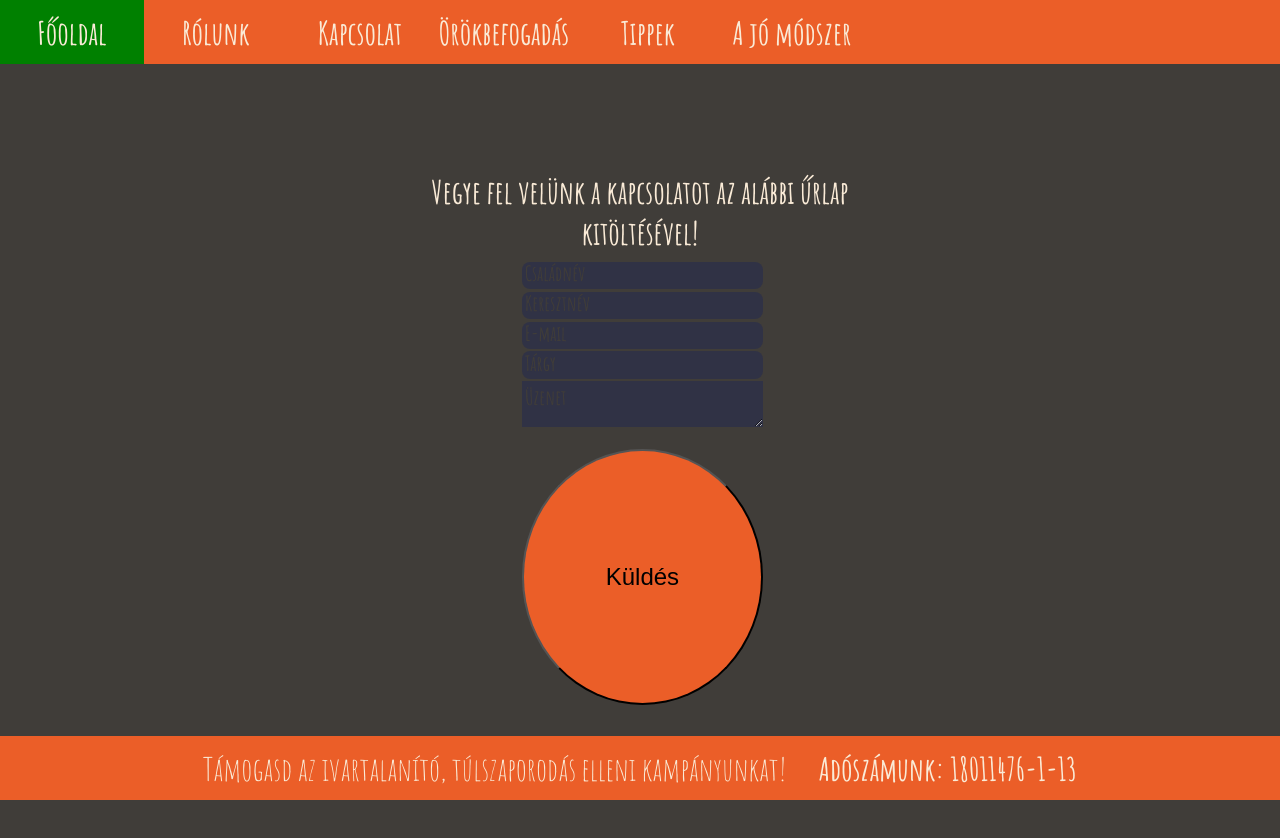
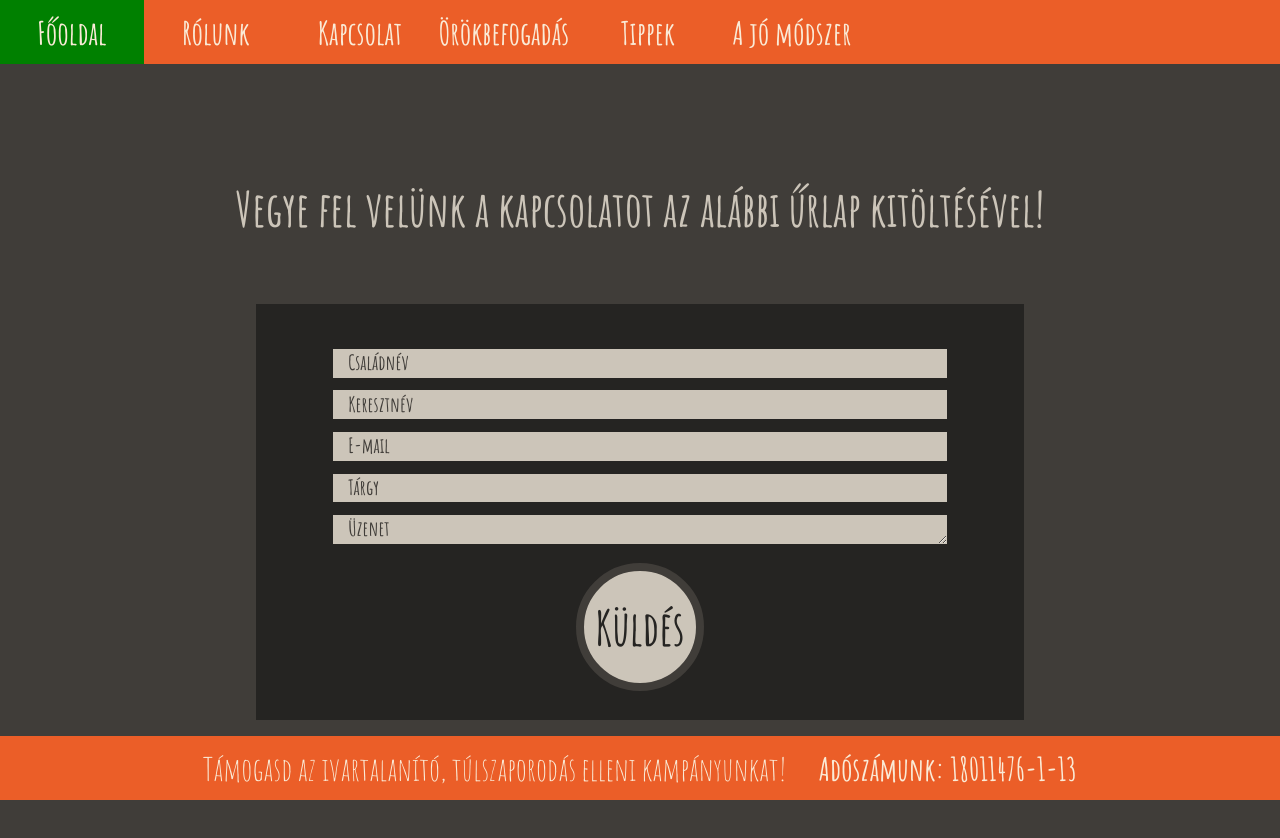
Before and after one commit to martonszak/react-for-a-cause, a Next.js app in the folder re-cat/: page /contact in a window 1280 px wide. Shown: the top 838 px of the page. Built offline with nearby package versions, Linux system fonts and the light colour scheme.

Commit message:
Style: Desktop CSS 95%

```diff
--- a/re-cat/pages/_app.js
+++ b/re-cat/pages/_app.js
@@ -4,6 +4,7 @@ import "../styles/transition.css";
 import Transition from "./Transition";
 import "../styles/mobile.css";
 import "../styles/tablet.css";
+import "../styles/desktop.css"
 
 
 function MyApp({ Component, pageProps }) {
--- a/re-cat/pages/badReasons.js
+++ b/re-cat/pages/badReasons.js
@@ -115,9 +115,7 @@ const content = [
   </div>,
   <div className="bad-reasons-list-item">
     <div className="bad-reasons-header">
-      Olyan macskát akarok, amelyik pont úgy néz ki, mint a Cirmikém, avagy
-      szeretném tudni milyen utód születik, ha a fél-sziámimat a szomszéd
-      fél-perzsájával pároztatom
+      Olyan macskát akarok, amelyik pont úgy néz ki, mint a Cirmikém
     </div>
     <div className="bad-reasons-text">
       Az esély arra, hogy akár megközelítőleg is Cirmikére hasonlító utód
--- a/re-cat/pages/goodmethod.js
+++ b/re-cat/pages/goodmethod.js
@@ -22,7 +22,7 @@ export default function GoodMethod() {
         idegen macskákat.
         <a className="pdfclass" href="http://macskakert.hu/feral.pdf">
           {" "}
-          A füzet pdf formátumban, egy alábbi képre kattintva érhető el.
+          A füzet pdf formátumban a képre kattintva érhető el.
         </a>{" "}
         Papír alapú formában elfogyott, nem megrendelhető. A kiadvány végén
         található Felmérés a programról csak mintaként szolgál, nem beküldhető.
--- a/re-cat/pages/imagegallery.js
+++ b/re-cat/pages/imagegallery.js
@@ -20,9 +20,9 @@ const images = [
 
 export default function Gallery() {
   return (
-    <div style={{position: "relative"}}>
+    <div style={{ position: "relative" }}>
       <ImageGallery
-      Layout= {"fill"}
+        Layout={"fill"}
         infinite
         autoPlay={true}
         showFullscreenButton={false}
--- a/re-cat/styles/desktop.css
+++ b/re-cat/styles/desktop.css
@@ -2,6 +2,8 @@
 @import url("https://fonts.googleapis.com/css2?family=Amatic+SC:wght@400;700&display=swap");
 
 @import url("https://fonts.googleapis.com/css2?family=Playfair+Display&display=swap");
+
+@import url("https://fonts.googleapis.com/css2?family=Rubik:wght@300&display=swap");
 
 /* font-family: 'Amatic SC', cursive; */
 /* font-family: 'Playfair Display', serif; */
@@ -11,23 +13,294 @@
 orange: #EB5E28
 red: crimson;
 dark grey: #252422
-medium grey: #CCC5B9
-light grey: #403D39
-almost white: #CCC5B9
+medium grey: #403D39
+light grey: #CCC5B9
+almost white: #FFFCF2
 
 */
 
-/* Pictures gallery (landingpage) */
-/*
+/* HOME PAGE */
+@media screen and (min-width: 1024px) {
+  /* IMAGE GALLERY ON HOME PAGE */
 
+  .navbar-container {
+    height: 4rem;
+  }
 
-.image-gallery-content,
-.image-gallery-slide,
-.image-gallery-image {
-  height: 95vh !important;
-  padding-top: 2.6vh;
+  .image-gallery-slides {
+    height: calc(100vh - 8rem);
+  }
 
-  width: 100vw !important;
-  max-height: none !important;
-  object-fit: cover !important;
-} */
+  .image-gallery-slide {
+    height: 100%;
+    width: 100%;
+  }
+
+  .image-gallery-image {
+    object-fit: cover !important;
+  }
+
+  /* ABOUT PAGE */
+
+  .about-container {
+    margin: auto;
+    padding: 0%;
+    width: 80vw;
+    padding-top: 10vh;
+  }
+
+  .about-title {
+    font-family: "Amatic SC", cursive;
+    font-weight: 700;
+    font-size: 4.4rem;
+    color: #ccc5b9;
+    margin: 1rem 0rem;
+  }
+
+  .about-header {
+    font-family: "Amatic SC", cursive;
+    font-weight: 700;
+    font-size: 2.8rem;
+    color: #ccc5b9;
+    margin: 1rem 0rem;
+  }
+
+  .about-text {
+    font-family: "Playfair Display", serif;
+    font-size: 1.4rem;
+    color: #ccc5b9;
+    margin: 1rem 0rem 6rem 0rem;
+  }
+
+  /* BAD REASONS PAGE */
+
+  .bad-reasons-container {
+    margin: auto;
+    padding: 0%;
+    width: 80vw;
+    padding-top: 10vh;
+    display: flex;
+    flex-direction: column;
+    align-items: center;
+  }
+
+  .bad-reasons-title {
+    text-align: center;
+    font-family: "Amatic SC", cursive;
+    font-weight: 700;
+    font-size: 4.4rem;
+    color: #ccc5b9;
+    margin: 1rem 0rem;
+  }
+
+  .bad-reasons-list {
+    display: flex;
+  }
+
+  .bad-reasons-header {
+    text-align: center;
+    font-family: "Amatic SC", cursive;
+    font-weight: 700;
+    font-size: 2.8rem;
+    color: #ccc5b9;
+    margin: 1rem 0rem 2rem 0rem;
+    padding: 0%;
+  }
+
+  .bad-reasons-text {
+    font-family: "Playfair Display", serif;
+    font-size: 1.4rem;
+    color: #ccc5b9;
+    margin: 1rem 0rem 6rem 0rem;
+    text-align: justify;
+    width: 60vw;
+    padding-left: 5vw;
+    padding-right: 5vw;
+  }
+
+  .bad-reasons-pager-text {
+    display: none;
+  }
+
+  .page-button {
+    font-family: "Rubik", sans-serif;
+    position: relative;
+    top: 12vh;
+    border-radius: 50%;
+    height: 5rem;
+    width: 5rem;
+    font-size: 5rem;
+    background-color: unset;
+    border-color: none;
+    border-width: 0px;
+    color: #ccc5b9;
+    text-shadow: #252422 0.6rem 0.6rem 1.1rem;
+  }
+
+  .page-button:hover {
+    color: #eb5e28;
+  }
+
+  .page-button:active {
+    color: #eb5e28;
+    text-shadow: #252422 0.3rem 0.4rem 0.6rem;
+    top: 13vh;
+  }
+
+  /* GOOD METHOD PAGE */
+
+  .good-container {
+    margin: auto;
+    padding: 0%;
+    width: 80vw;
+    padding-top: 10vh;
+    text-align: justify;
+  }
+
+  .good-title {
+    text-align: center;
+    font-family: "Amatic SC", cursive;
+    font-weight: 700;
+    font-size: 4.4rem;
+    color: #ccc5b9;
+    margin: 1rem 0rem;
+  }
+
+  .good-text {
+    font-family: "Playfair Display", serif;
+    font-size: 1.4rem;
+    color: #ccc5b9;
+    margin: 1rem 0rem 1rem 0rem;
+  }
+
+  .good-link {
+    font-family: "Playfair Display", serif;
+    font-size: 1rem;
+    color: #eb5e28;
+    margin: 0rem 0rem 1rem 0rem;
+    list-style: none;
+  }
+
+  .good-links {
+    padding: 0%;
+    text-align: center;
+  }
+  .good-link-container-text {
+    font-family: "Playfair Display", serif;
+    font-size: 1rem;
+    color: #ccc5b9;
+  }
+
+  .smileycat {
+    justify-content: center;
+    display: flex;
+    padding: 0%;
+    margin: 2rem 0rem 6rem 0rem;
+  }
+
+  #good-cat-1,
+  #good-cat-2,
+  #good-cat-3 {
+    width: 20vw;
+    padding-left: 2rem;
+    padding-right: 2rem;
+  }
+
+  /* CONTACT PAGE */
+
+  .contact-form {
+    margin: auto;
+    padding: 0%;
+    width: 100vw;
+    padding-top: 10vh;
+    display: block;
+  }
+
+  .contact-title {
+    padding: 0%;
+    font-family: "Amatic SC", cursive;
+    font-weight: 700;
+    font-size: 3rem;
+    color: #ccc5b9;
+    margin: 1rem 0rem 3rem 0rem;
+  }
+
+  form {
+    background-color: #252422;
+    box-sizing: border-box;
+    height: 52vh;
+    padding-top: 4vh;
+    width: 60vw;
+    margin: auto;
+  }
+  .cut {
+    display: none;
+  }
+
+  .input-row {
+    width: 100%;
+    margin: 0%;
+  }
+
+  .input {
+    margin: 0.8rem 0rem 0rem 0rem;
+    font-family: "Amatic SC", cursive;
+    font-weight: 700;
+    color: #252422;
+    width: 80%;
+    border-radius: 0%;
+    background-color: #ccc5b9;
+    padding: 0%;
+    padding-left: 2%;
+    height: 1.8rem;
+  }
+
+  .textarea {
+    margin: 0.8rem 0rem 0rem 0rem;
+    font-family: "Amatic SC", cursive;
+    font-weight: 700;
+    color: #252422;
+    width: 80%;
+    border-radius: 0%;
+    background-color: #ccc5b9;
+    padding: 0%;
+    padding-left: 2%;
+    height: 1.8rem;
+  }
+
+  #button-container {
+    text-align: center !important;
+  }
+
+  .submit {
+    height: 10vw;
+    width: 10vw;
+    font-family: "Amatic SC", cursive;
+    font-weight: 700;
+    font-size: 3rem;
+    text-align: center !important;
+    border-width: 0.5rem !important;
+    border-style: solid !important;
+    border-color: #403d39 !important;
+    border-image: none !important;
+    padding: 0%;
+    color: #252422;
+    background-color: #ccc5b9;
+  }
+
+  .submit:active {
+    background-color: crimson !important;
+    color: #fffcf2;
+  }
+
+  .contact-response {
+    padding: 0%;
+    font-family: "Amatic SC", cursive;
+    font-weight: 700;
+    font-size: 4.4rem;
+    text-align: center !important;
+    color: #ccc5b9;
+    width: 80vw;
+    margin: 6rem 0rem 2rem 0rem;
+  }
+}
```
Lines whose indentation alone changed are shown as unchanged.
